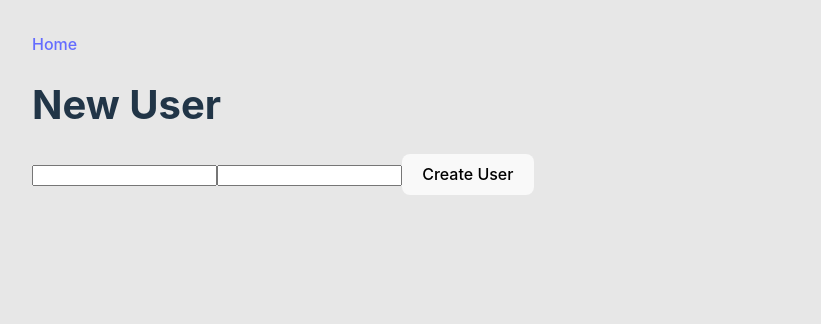
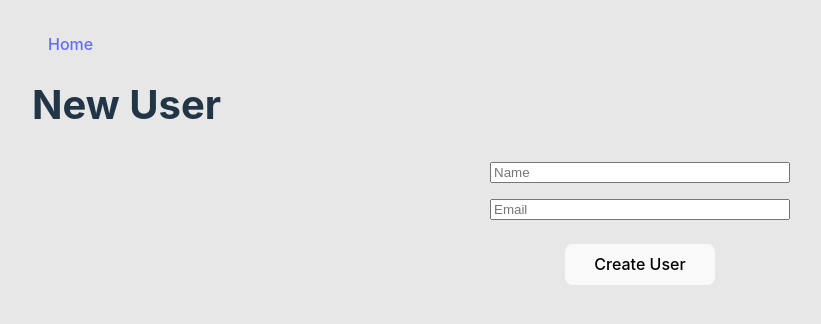
Before and after one commit to johnnyturco/drink-recipe-client, a React (Vite) app: page /newuser in a window 1280 px wide. Shown: the top 324 px of the page, without its empty margins (0-821 px from the left). Built offline with nearby package versions, Linux system fonts and the light colour scheme; no server answers.

Commit message:
finished CRUD, updated styles

```diff
--- a/src/App.css
+++ b/src/App.css
@@ -2,6 +2,10 @@
   max-width: 1280px;
   margin: 0 auto;
   padding: 2rem;
+}
+
+a {
+  margin: 0 1rem;
 }
 
 .user-bar {
@@ -36,3 +40,23 @@
 .drink-image {
   width: 200px;
 }
+
+.form {
+  display: flex;
+  flex-direction: column;
+  width: 300px;
+  margin: 0 auto;
+}
+
+.form input, button {
+  margin: 0.5rem 0;
+}
+
+.form button {
+  width: 150px;
+  margin: 1rem auto;
+}
+
+.details .recipe-card {
+  margin: 0 auto;
+}
--- a/src/components/RecipeCard.jsx
+++ b/src/components/RecipeCard.jsx
@@ -42,7 +42,6 @@ export default function RecipeCard({ recipe }) {
 
       <p>Rating: {recipe.rating}/10</p>
 
-      <p>{recipe.made ? "Made ✅" : "Not Made ❌"}</p>
       <div>
         <button onClick={handleDelete}>Remove</button>
         <button onClick={handleEdit}>Edit</button>
--- a/src/pages/AddRecipe.jsx
+++ b/src/pages/AddRecipe.jsx
@@ -19,10 +19,6 @@ export default function AddRecipe() {
 
   const [formData, setFormData] = useState(defaultFormData);
   const [toDetailsPage, setToDetailsPage] = useState(false);
-
-  // if (toDetailsPage === true) {
-  //   return <Redirect to="/" />;
-  // }
 
   function handleChange(event) {
     setFormData((prevFormData) => {
@@ -58,9 +54,9 @@ export default function AddRecipe() {
   }
 
   return (
-    <div className="add-drink-form">
+    <div>
       <h1>Add Drink</h1>
-      <form onSubmit={handleSubmit}>
+      <form className="form" onSubmit={handleSubmit}>
         <input
           type="text"
           name="drink_name"
@@ -89,13 +85,6 @@ export default function AddRecipe() {
           value={formData.rating}
           onChange={handleChange}
         />
-        {/* <input
-          type="text"
-          name="ingredients"
-          placerholder="Ingredients"
-          value={formData.ingredients}
-          onChange={handleChange}
-        /> */}
         <input
           type="text"
           name="image_url"
--- a/src/pages/NewUser.jsx
+++ b/src/pages/NewUser.jsx
@@ -42,20 +42,20 @@ export default function NewUser({ onNewUserSubmit }) {
   }
 
   return (
-    <div className="new-user-form">
+    <div>
       <h1>New User</h1>
-      <form onSubmit={handleSubmit}>
+      <form className="form" onSubmit={handleSubmit}>
         <input
           type="text"
           name="name"
-          placerholder="Name"
+          placeholder="Name"
           value={formData.name}
           onChange={handleChange}
         />
         <input
           type="text"
           name="email"
-          placerholder="Email"
+          placeholder="Email"
           value={formData.email}
           onChange={handleChange}
         />
--- a/src/pages/RecipeDetails.jsx
+++ b/src/pages/RecipeDetails.jsx
@@ -13,5 +13,9 @@ export default function RecipeDetails() {
   });
   // console.log(drink);
 
-  return <div>{drink ? <RecipeCard recipe={drink} /> : "Drink Not Found"}</div>;
+  return (
+    <div className="details">
+      {drink ? <RecipeCard recipe={drink} /> : "Drink Not Found"}
+    </div>
+  );
 }
```
